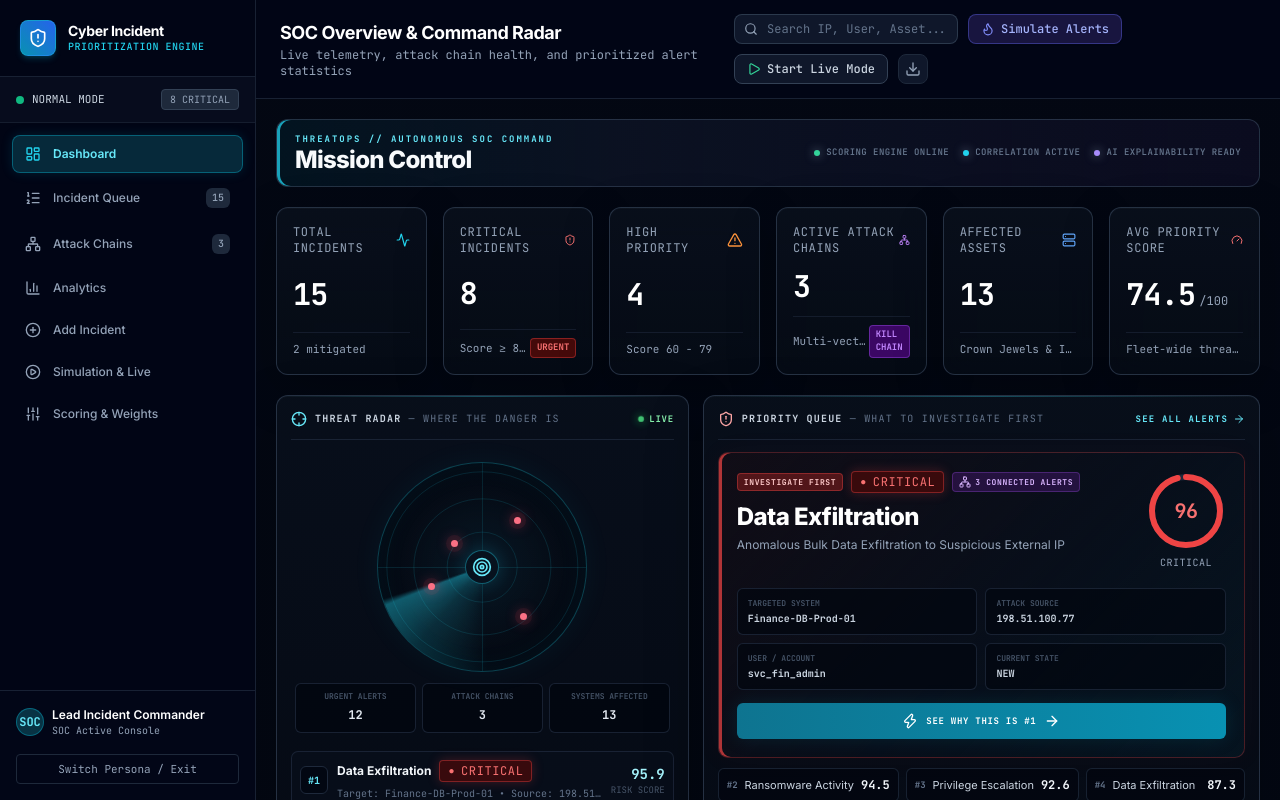
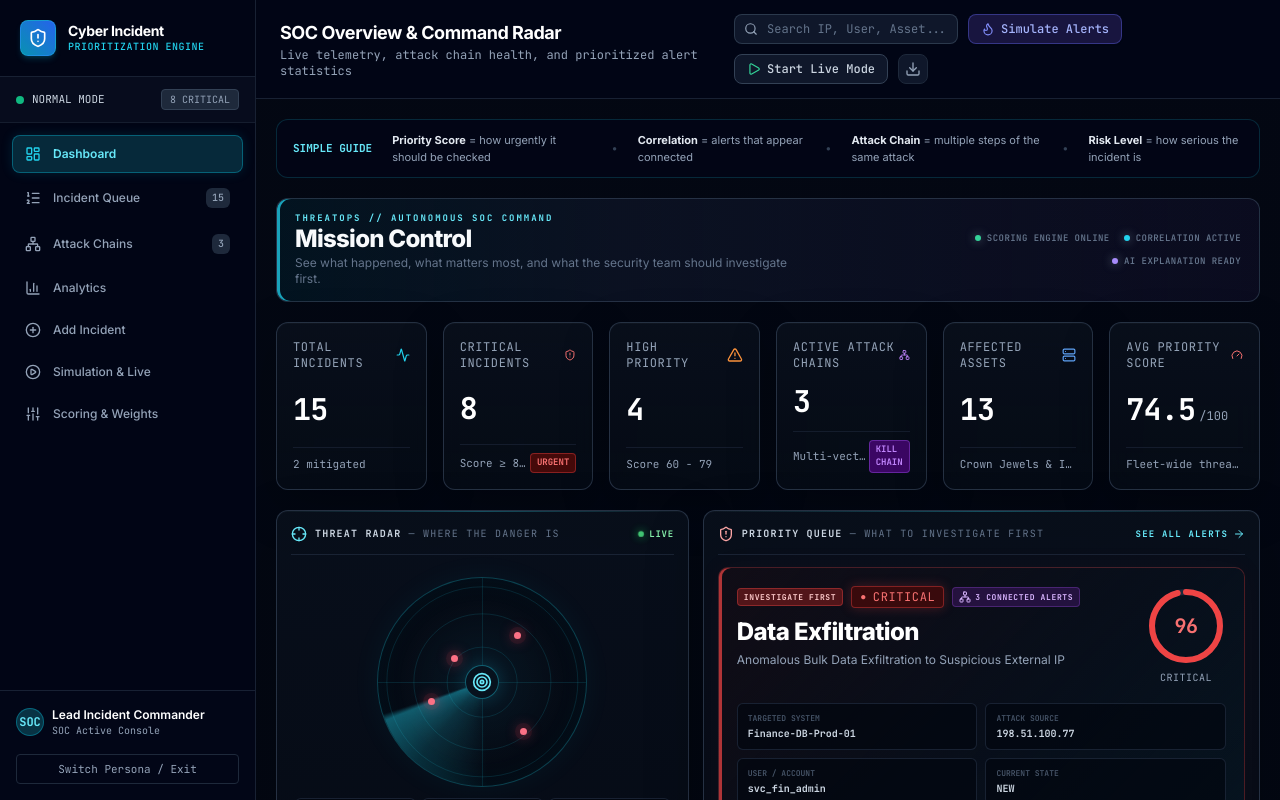
Before and after one commit to pranesh-2601/Cyber-Incident-Prioritization-Engine, a React (Vite) app: page / in a window 1280 px wide. Both pictures are taken after a click on the button "Launch SOC Console". Shown: the top 800 px of the page. Built offline with nearby package versions, Linux system fonts and the light colour scheme.

Commit message:
add simple terminology guide across authenticated views

```diff
--- a/src/App.tsx
+++ b/src/App.tsx
@@ -23,6 +23,19 @@ const AnalyticsDashboard = lazy(() =>
 const SectionFallback = () => (
   <div className="glass-panel rounded-xl border border-slate-800 p-8 text-center text-xs font-mono text-slate-400">
     Loading SOC analytics…
+  </div>
+);
+
+const SimpleTermGuide = () => (
+  <div className="rounded-xl border border-cyan-950/80 bg-slate-950/65 px-4 py-3 flex flex-col xl:flex-row xl:items-center gap-2 xl:gap-5 text-[11px] text-slate-400">
+    <span className="font-mono font-bold text-cyan-300 shrink-0">SIMPLE GUIDE</span>
+    <span><strong className="text-slate-200">Priority Score</strong> = how urgently it should be checked</span>
+    <span className="hidden xl:inline text-slate-700">•</span>
+    <span><strong className="text-slate-200">Correlation</strong> = alerts that appear connected</span>
+    <span className="hidden xl:inline text-slate-700">•</span>
+    <span><strong className="text-slate-200">Attack Chain</strong> = multiple steps of the same attack</span>
+    <span className="hidden xl:inline text-slate-700">•</span>
+    <span><strong className="text-slate-200">Risk Level</strong> = how serious the incident is</span>
   </div>
 );
 
@@ -79,6 +92,8 @@ function AppContent() {
         <ThreatTicker />
 
         <main className="flex-1 p-4 lg:p-5 max-w-[1680px] w-full mx-auto space-y-5">
+          <SimpleTermGuide />
+
           {viewingDetailIncident ? (
             <IncidentDetailPage
               incident={viewingDetailIncident}
@@ -93,11 +108,12 @@ function AppContent() {
                     <div>
                       <div className="mission-eyebrow">THREATOPS // AUTONOMOUS SOC COMMAND</div>
                       <h1 className="mission-title">Mission Control</h1>
+                      <p className="text-xs text-slate-500 mt-1">See what happened, what matters most, and what the security team should investigate first.</p>
                     </div>
                     <div className="mission-status-cluster">
                       <span><i className="bg-emerald-400" />SCORING ENGINE ONLINE</span>
                       <span><i className="bg-cyan-400" />CORRELATION ACTIVE</span>
-                      <span><i className="bg-violet-400" />AI EXPLAINABILITY READY</span>
+                      <span><i className="bg-violet-400" />AI EXPLANATION READY</span>
                     </div>
                   </div>
 
@@ -114,7 +130,7 @@ function AppContent() {
                   />
 
                   <div className="mission-queue-wrap">
-                    <div className="mission-section-kicker">TACTICAL QUEUE // RANKED INCIDENTS</div>
+                    <div className="mission-section-kicker">RANKED INCIDENTS // WHAT TO INVESTIGATE NEXT</div>
                     <IncidentQueueTable
                       onSelectIncident={setSelectedIncident}
                       onCompareIncidents={handleTriggerCompare}
```
